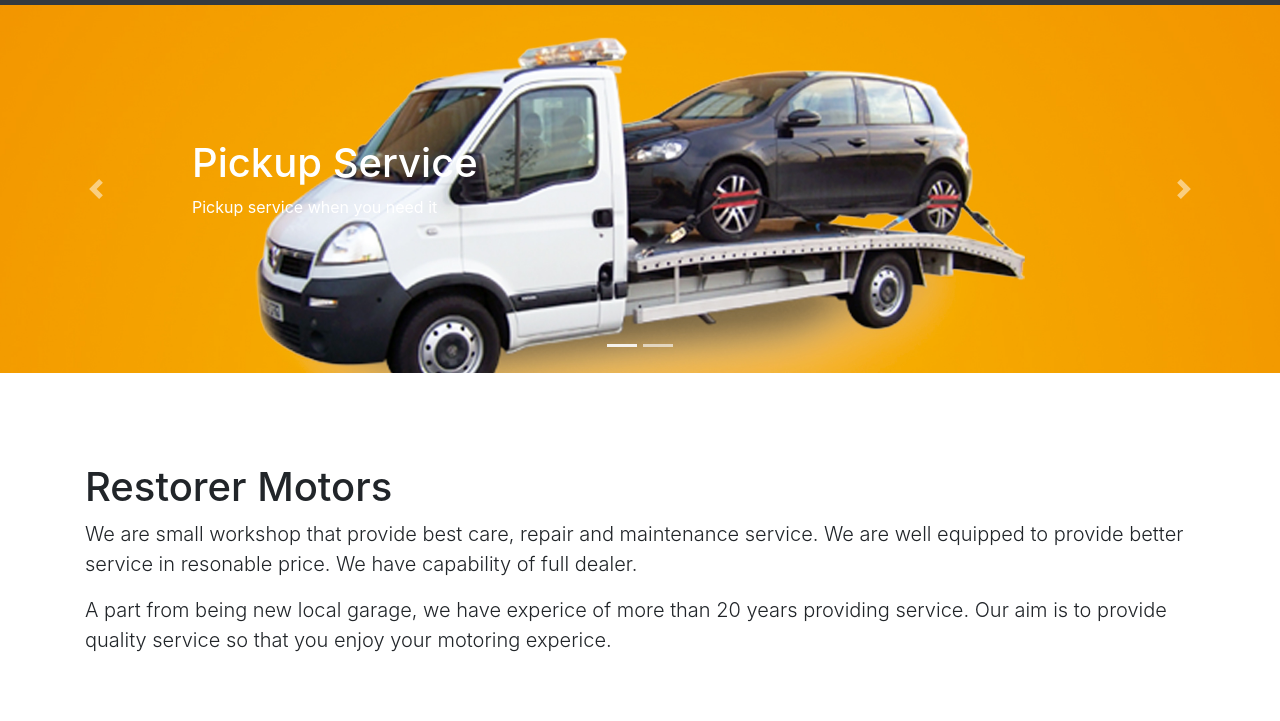
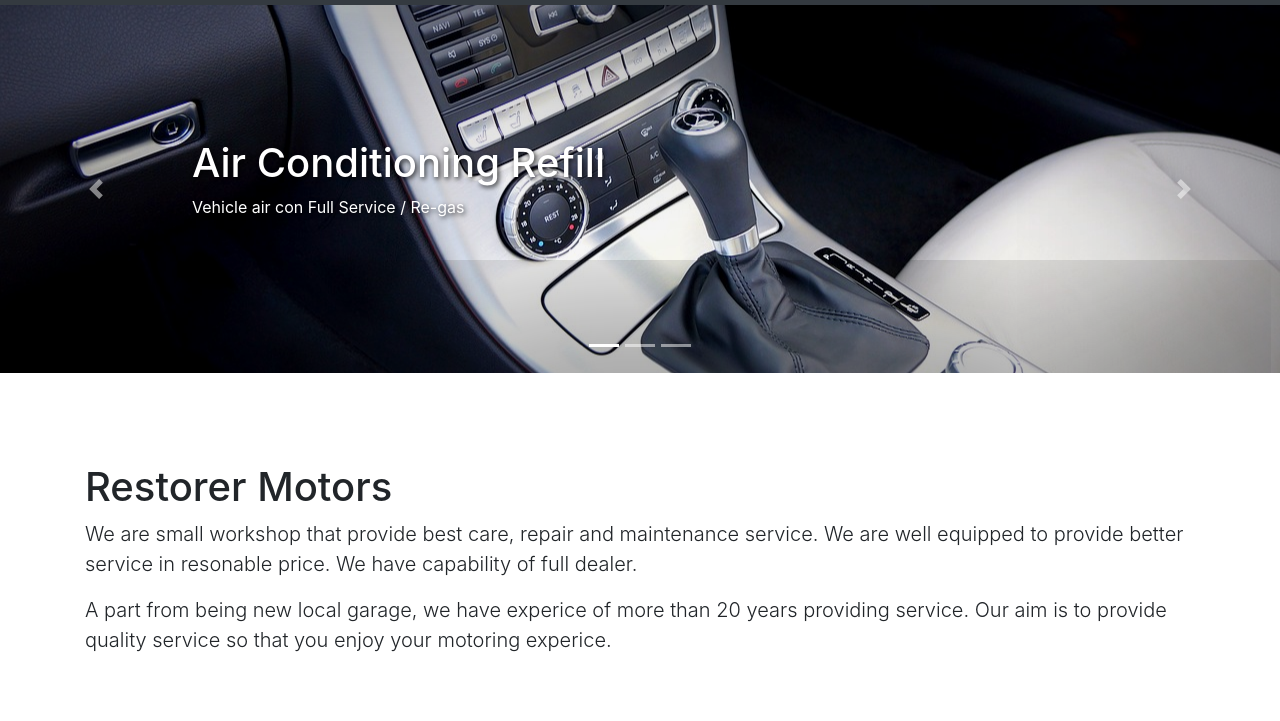
Before and after one commit to sawbeanraz/jaddahmotors, a Gatsby site: page / in a window 1280 px wide. Shown: the part 79-800 px from the top of the page. Built offline with nearby package versions, Linux system fonts and the light colour scheme; Gatsby itself is replaced by a stand-in of ours.

Commit message:
ADD: aircon carousel with inset shadow

```diff
--- a/src/assets/scss/_carousel.scss
+++ b/src/assets/scss/_carousel.scss
@@ -6,14 +6,20 @@
   background-position: center center;
   background-size: cover;
   background-repeat: no-repeat;
-
+  text-shadow: .1rem .1rem 0.3rem rgba(0, 0, 0, .8);
 
   .carousel-caption {
     top: calc(50% - 70px);
     bottom: auto;
   }
 
-
-
-
+  &:after {
+    content: ' ';
+    position: absolute;
+    top: 0;
+    bottom: 0;
+    left: 0;
+    right: 0;
+    box-shadow: inset 0 0 15rem rgba(0, 0, 0, .9);
+  }
 }
--- a/src/components/carousel.js
+++ b/src/components/carousel.js
@@ -18,7 +18,7 @@ export default class Carousel extends Component {
   }
 
   componentDidMount() {
-    this.handleTimer();
+    // this.handleTimer();
   }
 
   componentWillUnmount() {
--- a/src/sections/page-carousel.js
+++ b/src/sections/page-carousel.js
@@ -3,17 +3,24 @@ import React from 'react';
 import Carousel from '../components/carousel';
 import bannerService from '../assets/images/banner-service-price.jpg';
 import bannerPickup from '../assets/images/banner-pickup.jpg';
+import bannerAc from '../assets/images/ac-banner.jpg';
 
 const pageCarouselItems = [
   {
     key: '001',
+    title: 'Air Conditioning Refill',
+    content: 'Vehicle air con Full Service / Re-gas',
+    image: bannerAc,
+  },
+  {
+    key: '002',
     title: '',
     content: '',
     image: bannerService,
     url: '',
   },
   {
-    key: '002',
+    key: '003',
     title: 'Pickup Service',
     content: 'Pickup service when you need it',
     image: bannerPickup,
```
Also changed, not shown: src/pages/services.js (+17 -0 lines), src/assets/images/ac-banner.jpg (added).
